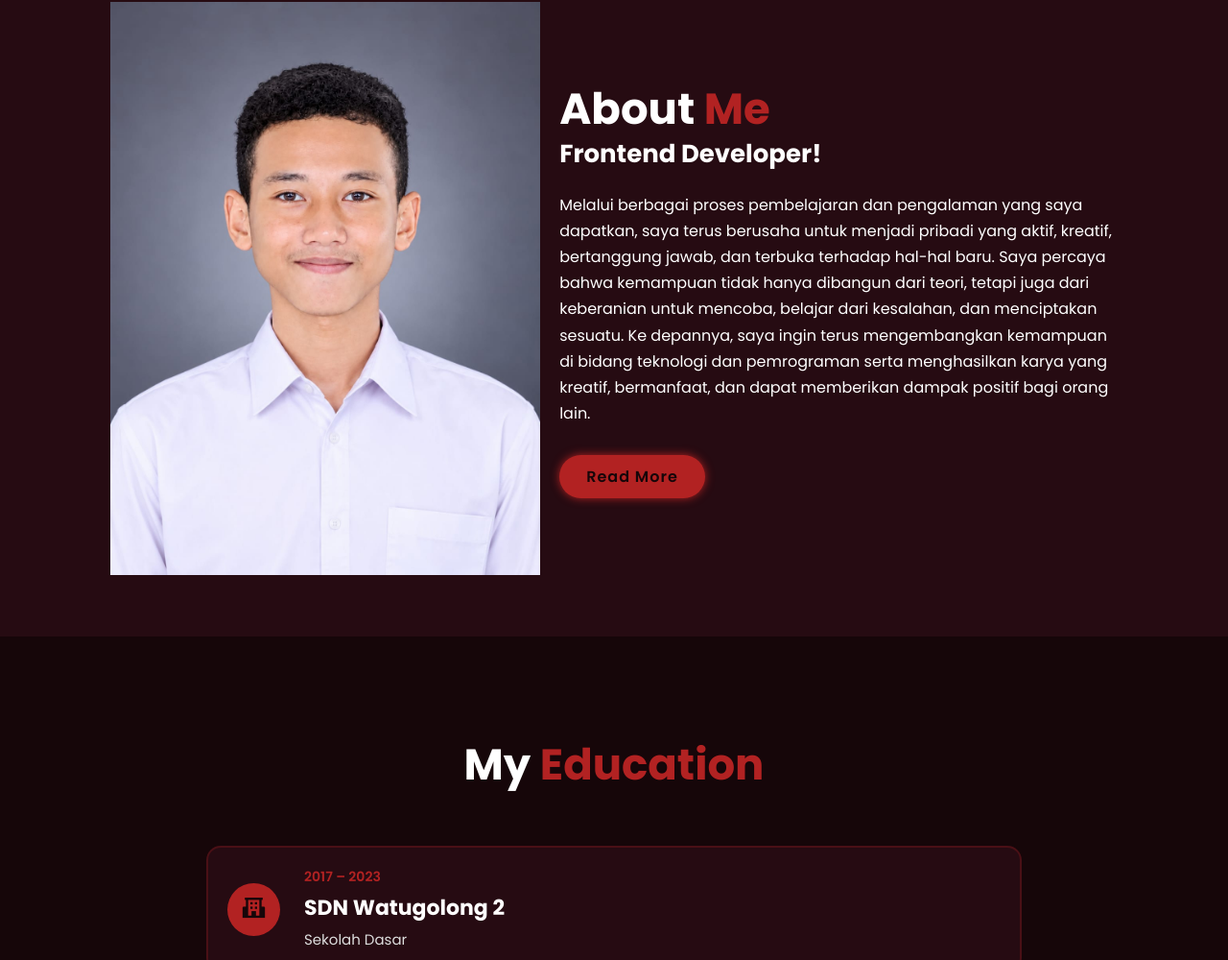
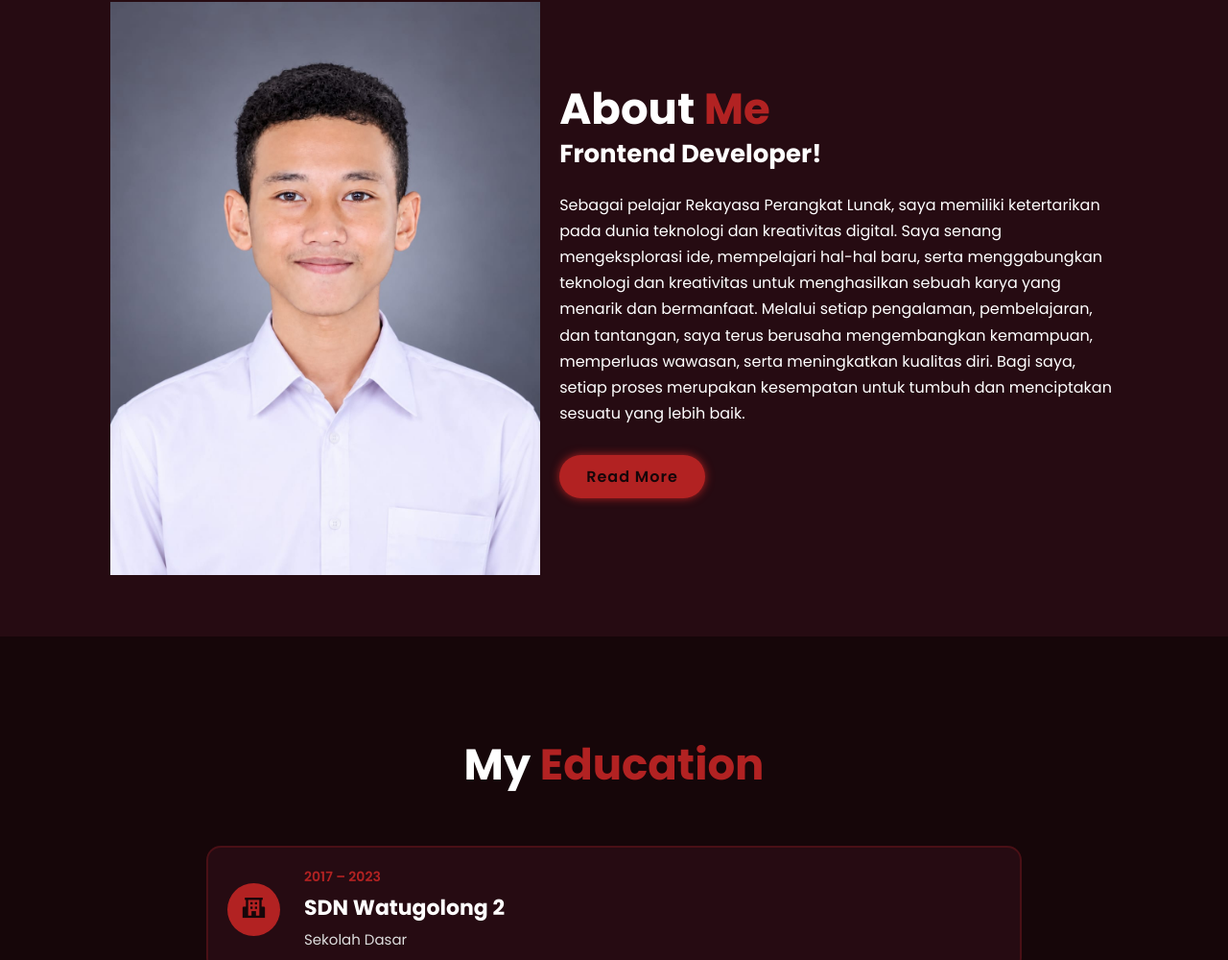
Before and after one commit to fadilaarizqy-lab/portofolio-web, a plain HTML site: page index.html in a window 1280 px wide. Shown: the part 937-1937 px from the top of the page at 96% size. Drawn offline with nearby package versions, Linux system fonts and the light colour scheme.

Commit message:
Update index.html

```diff
--- a/index.html
+++ b/index.html
@@ -67,7 +67,9 @@
             <h2 class="heading">About <span>Me</span></h2>
             <h3>Frontend Developer!</h3>
 
-            <p>Melalui berbagai proses pembelajaran dan pengalaman yang saya dapatkan, saya terus berusaha untuk menjadi pribadi yang aktif, kreatif, bertanggung jawab, dan terbuka terhadap hal-hal baru. Saya percaya bahwa kemampuan tidak hanya dibangun dari teori, tetapi juga dari keberanian untuk mencoba, belajar dari kesalahan, dan menciptakan sesuatu. Ke depannya, saya ingin terus mengembangkan kemampuan di bidang teknologi dan pemrograman serta menghasilkan karya yang kreatif, bermanfaat, dan dapat memberikan dampak positif bagi orang lain.</p>
+            <p>Sebagai pelajar Rekayasa Perangkat Lunak, saya memiliki ketertarikan pada dunia teknologi dan kreativitas digital. Saya senang mengeksplorasi ide, mempelajari hal-hal baru, serta menggabungkan teknologi dan kreativitas untuk menghasilkan sebuah karya yang menarik dan bermanfaat.
+
+Melalui setiap pengalaman, pembelajaran, dan tantangan, saya terus berusaha mengembangkan kemampuan, memperluas wawasan, serta meningkatkan kualitas diri. Bagi saya, setiap proses merupakan kesempatan untuk tumbuh dan menciptakan sesuatu yang lebih baik.</p>
 
             <a href="javascript:void(0)" class="btn" id="about-read-more">Read More</a>
 
```
